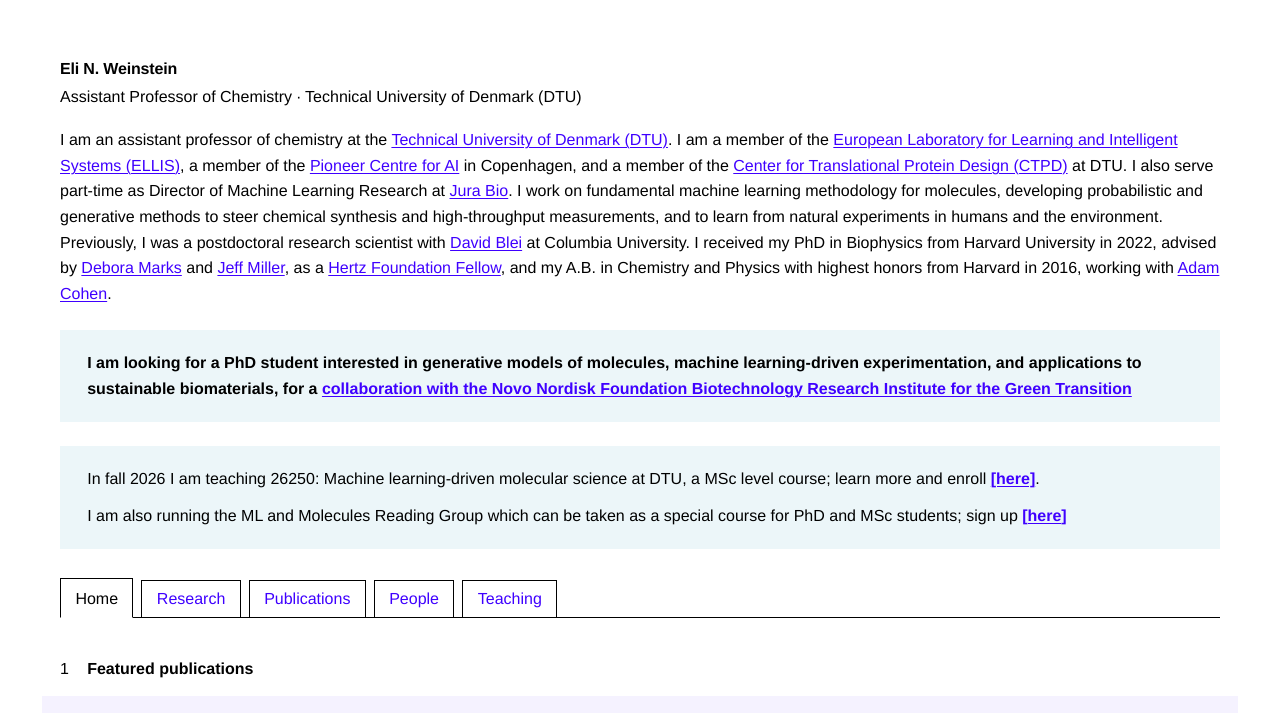
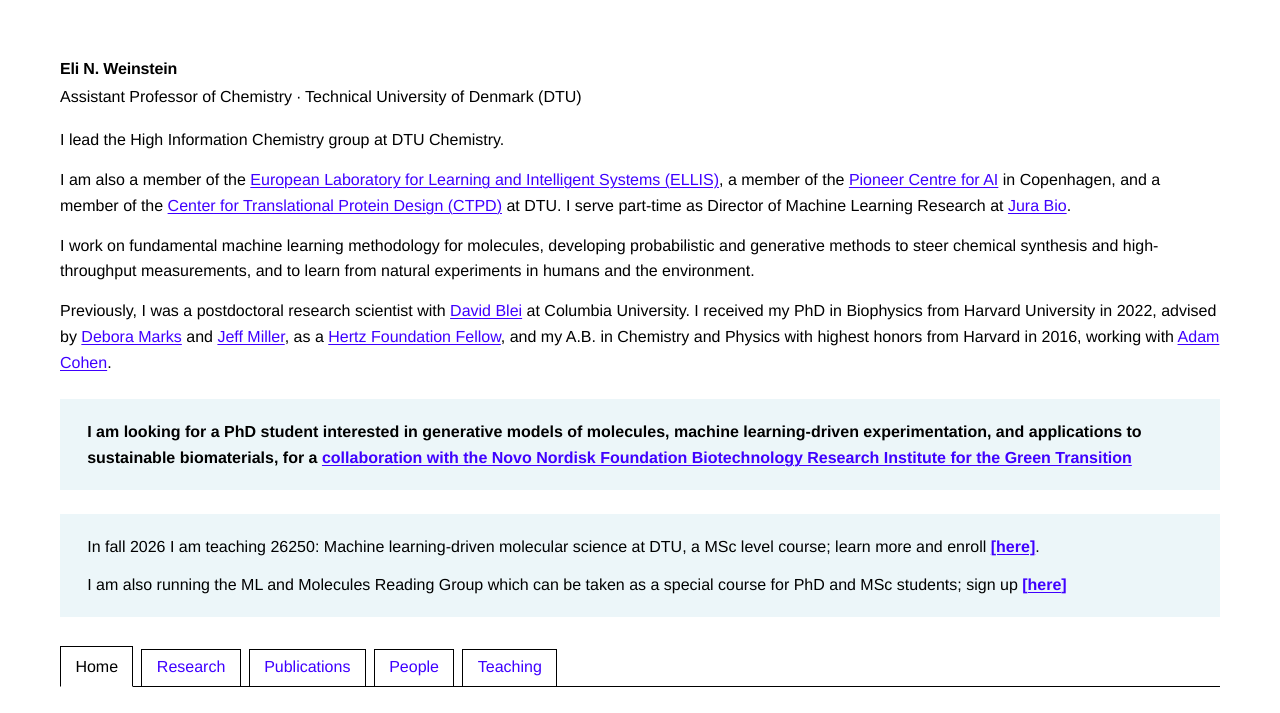
Before and after one commit to EWeinstein/EWeinstein.github.io, a plain HTML site: page index.html in a window 1280 px wide. Shown: the top 713 px of the page. Drawn offline with Linux system fonts and the light colour scheme.

Commit message:
Update index.html

```diff
--- a/index.html
+++ b/index.html
@@ -343,24 +343,27 @@
     <h1>Eli N. Weinstein</h1>
     <p class="role">Assistant Professor of Chemistry ∙ Technical University of Denmark (DTU)</p>
     <p class="bio">
-      I am an assistant professor of chemistry at the
-      <a href="https://www.kemi.dtu.dk/english/research/physical-chemistry/eli-nathan-weinstein-group">Technical University of Denmark (DTU)</a>.
-      I am a member of the
+      <p> I lead the High Information Chemistry group at DTU Chemistry.</p>
+
+      <p> I am also a member of the
       <a href="https://ellis.eu/">European Laboratory for Learning and Intelligent Systems (ELLIS)</a>,
       a member of the <a href="https://www.aicentre.dk/">Pioneer Centre for AI</a> in Copenhagen,
       and a member of the <a href="https://ctpd.dtu.dk/">Center for Translational Protein Design (CTPD)</a> at DTU.
-      I also serve part-time as Director of Machine Learning Research at
-      <a href="https://www.jura.bio/">Jura Bio</a>. I work on fundamental machine learning methodology for
+      I serve part-time as Director of Machine Learning Research at
+      <a href="https://www.jura.bio/">Jura Bio</a>. </p>
+
+      <p> I work on fundamental machine learning methodology for
       molecules, developing probabilistic and generative methods to steer chemical synthesis and
-      high-throughput measurements, and to learn from natural experiments in humans and the environment.
-      Previously, I was a postdoctoral research scientist with
+      high-throughput measurements, and to learn from natural experiments in humans and the environment.</p>
+
+      <p> Previously, I was a postdoctoral research scientist with
       <a href="https://www.cs.columbia.edu/~blei/">David Blei</a> at Columbia University. I received my PhD
       in Biophysics from Harvard University in 2022, advised by
       <a href="https://marks.hms.harvard.edu/index.html">Debora Marks</a> and
       <a href="https://jwmi.github.io/">Jeff Miller</a>, as a
       <a href="https://www.hertzfoundation.org/">Hertz Foundation Fellow</a>, and my A.B. in Chemistry and
       Physics with highest honors from Harvard in 2016, working with
-      <a href="https://cohenweb.rc.fas.harvard.edu/">Adam Cohen</a>.
+      <a href="https://cohenweb.rc.fas.harvard.edu/">Adam Cohen</a>. </p>
     </p>
     <div class="announcement">
       <p><strong>I am looking for a PhD student interested in generative models of molecules, machine learning-driven experimentation, and applications to sustainable biomaterials, for a <a href="https://efzu.fa.em2.oraclecloud.com/hcmUI/CandidateExperience/da/sites/CX_2001/job/8596?utm_medium=jobshare">collaboration with the Novo Nordisk Foundation Biotechnology Research Institute for the Green Transition</a></strong></p>
```
